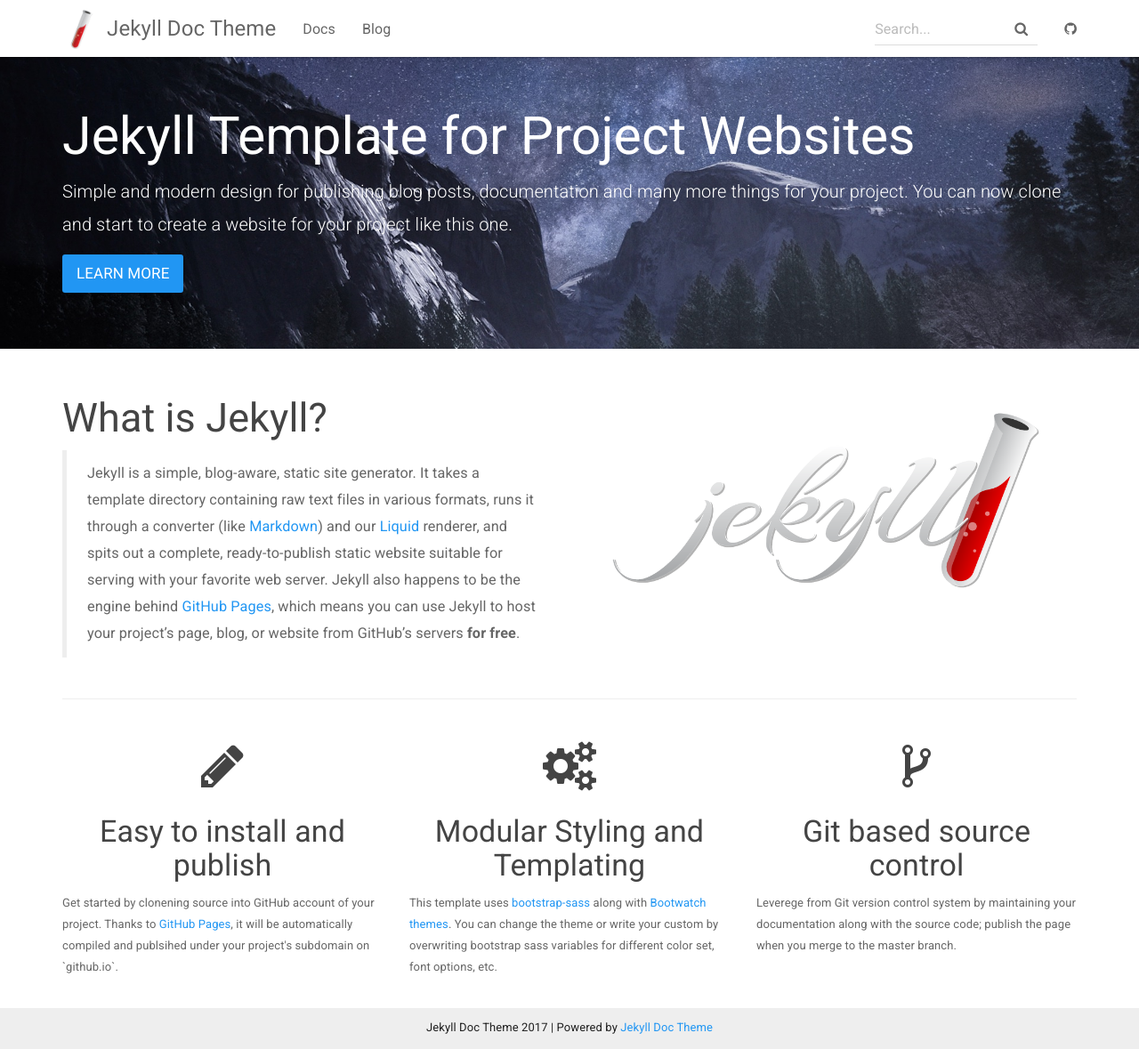
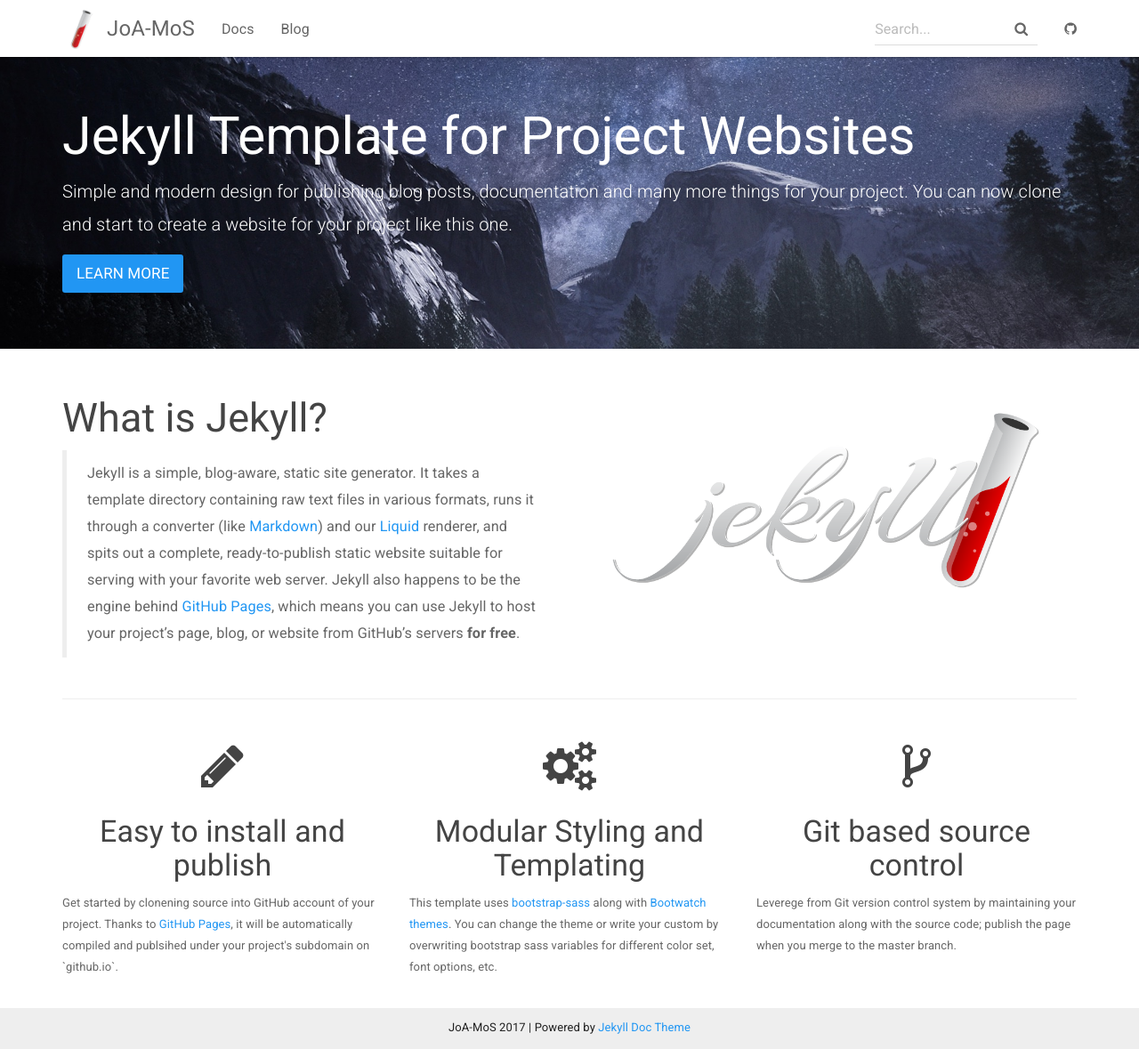
Before and after one commit to JoA-MoS/JoA-MoS.github.io, a Jekyll site: the page built from index.html, in a window 1280 px wide and 1179 px high. Shown: the whole window at 89% size. Built offline with Jekyll 4.4.1, drawn with Linux system fonts in a browser that asks for light colours; nearby versions of some CDN libraries.

Commit message:
update settings to get theme styles

```diff
--- a/_config.yml
+++ b/_config.yml
@@ -1,11 +1,10 @@
 # Site settings
-title: Jekyll Doc Theme
-email: your-email@domain.com
+title: JoA-MoS
+email: justin.r.dietz@gmail.com
 description: >
-  Jekyll Template for Project Websites
-  providing documentation and blog post pages.
+  Jack of All Master of Some
 
-baseurl: "/jekyll-doc-theme" # the subpath of your site, e.g. /blog/
+baseurl: "/" # the subpath of your site, e.g. /blog/
 url: https://aksakalli.github.io/jekyll-doc-theme # the base hostname & protocol for your site
 git_address: https://github.com/aksakalli/jekyll-doc-theme
 git_edit_address: https://github.com/aksakalli/jekyll-doc-theme/blob/gh-pages
```
